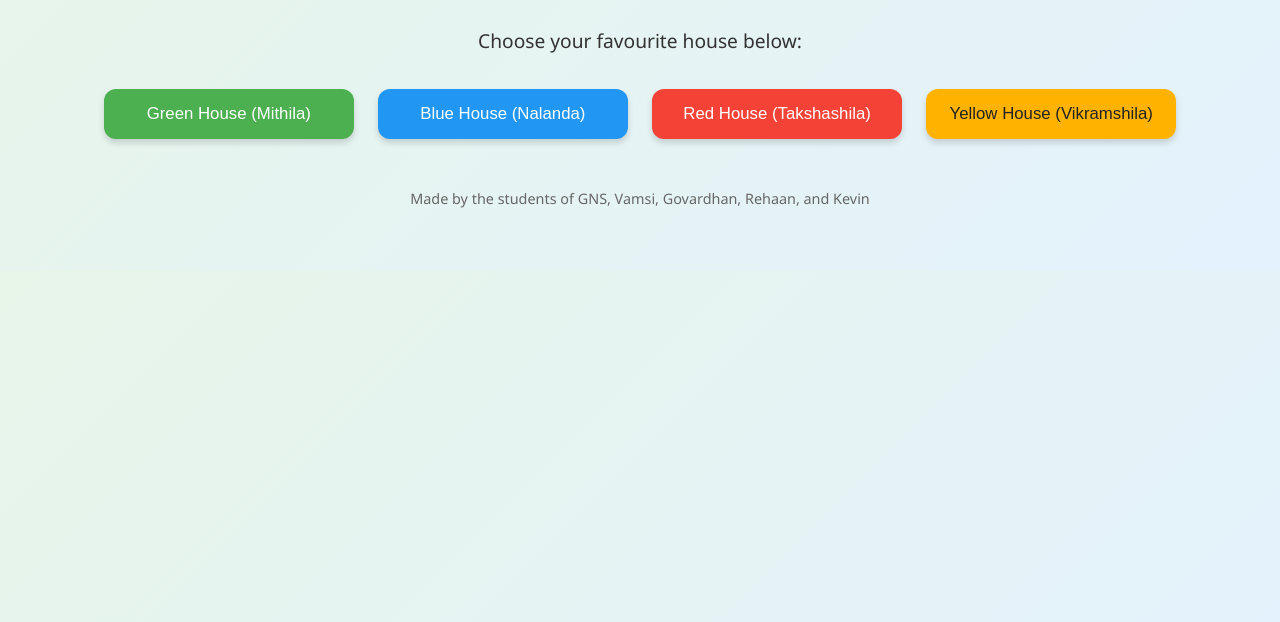
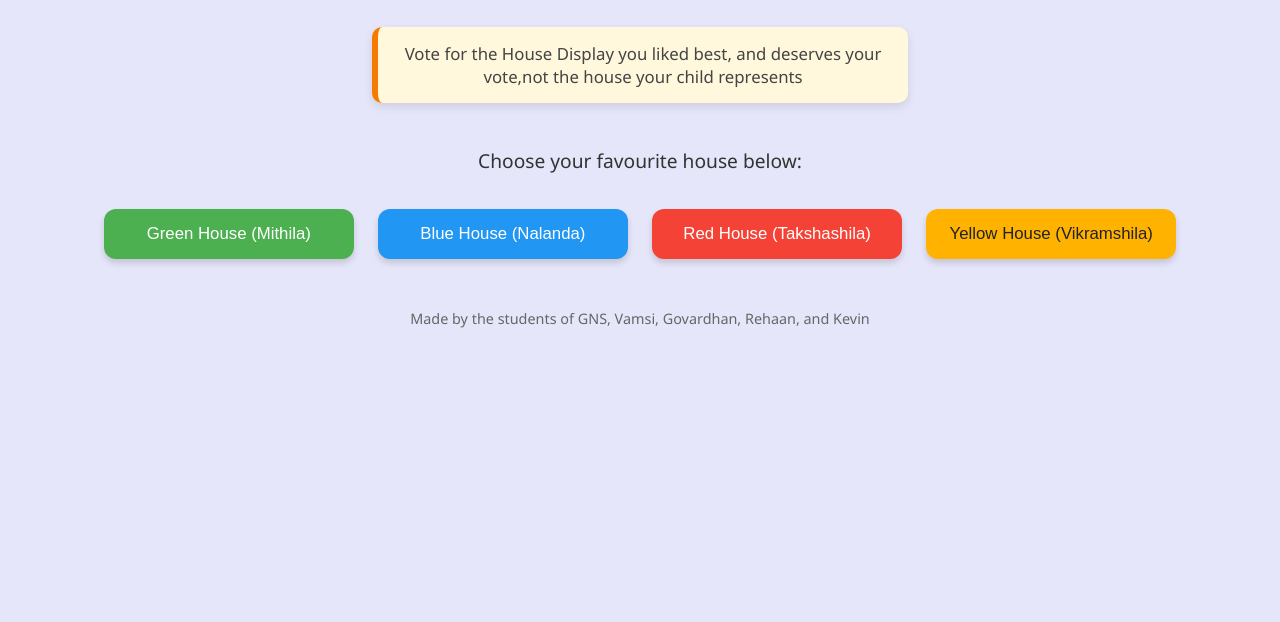
Before and after one commit to TheHubber97/Live-PollGNS, a plain HTML site: page index.html in a window 1280 px wide. Shown: the part 178-800 px from the top of the page. Drawn offline with Linux system fonts and the light colour scheme.

Commit message:
Update index.html

```diff
--- a/index.html
+++ b/index.html
@@ -8,11 +8,23 @@
   <style>
     body {
       font-family: 'Segoe UI', Tahoma, sans-serif;
-      background: linear-gradient(135deg, #e8f5e9, #e3f2fd);
+      background: #E6E6FA;
       text-align: center;
       padding: 40px;
       color: #333;
     }
+    .info-box {
+  display: inline-block;
+  background: #fff8dc;           /* light golden / warm yellow for contrast */
+  border-left: 6px solid #f57c00; /* orange accent */
+  padding: 15px 25px;
+  border-radius: 10px;
+  font-size: 1.05em;
+  color: #444;
+  box-shadow: 0 4px 10px rgba(0,0,0,0.1);
+  margin-bottom: 25px;
+  max-width: 480px;
+}
     h1 { font-size: 2.4em; margin-bottom: 8px; }
     h2 { font-size: 1.4em; margin-bottom: 30px; color: #555; }
     #poll-status { font-size: 1.2em; margin-bottom: 25px; }
@@ -60,6 +72,9 @@
 <body>
   <h1>Inter-House Poll</h1>
   <h2>Which House Display did you like the best?</h2>
+  <div class="info-box">
+  Vote for the House Display you liked best, and deserves your vote,not the house your child represents
+</div>
 
   <p id="poll-status">Choose your favourite house below:</p>
   <p id="location-info" style="font-size:0.9em; color:#666;"></p>
```
